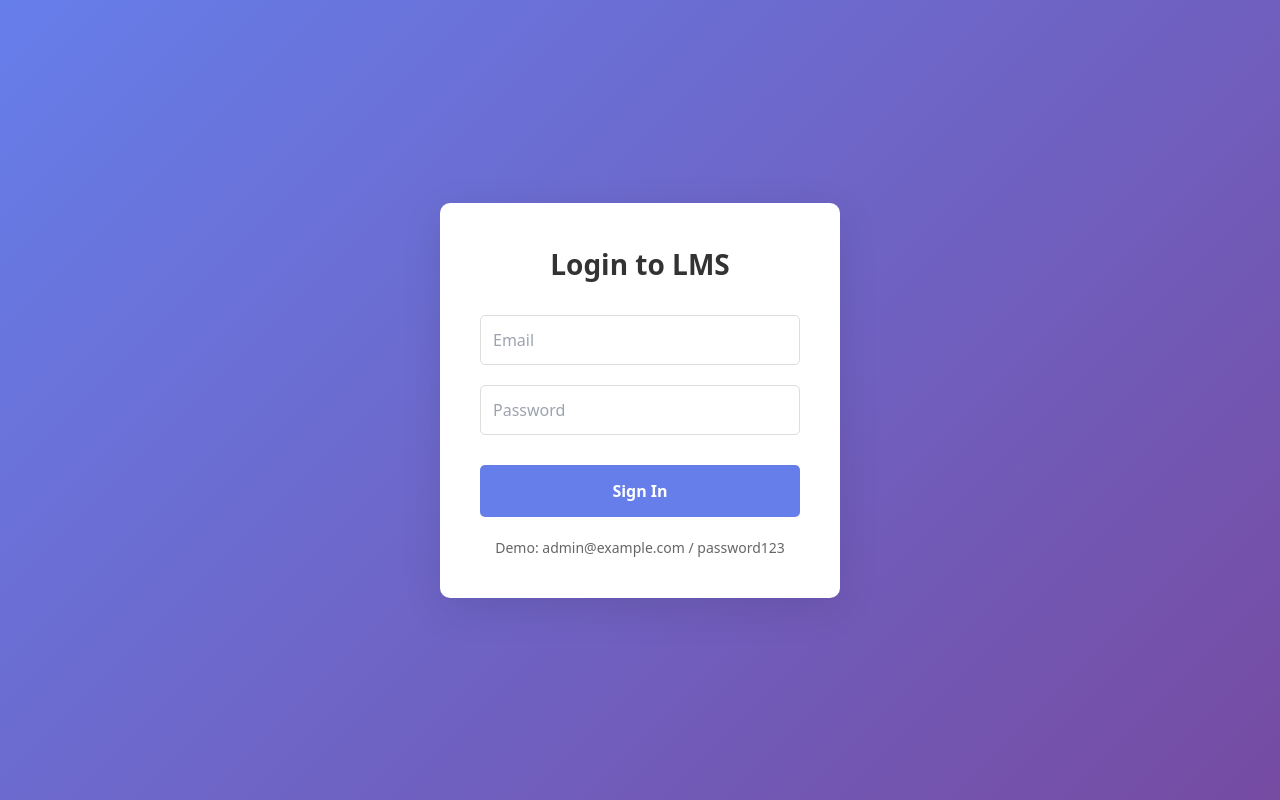
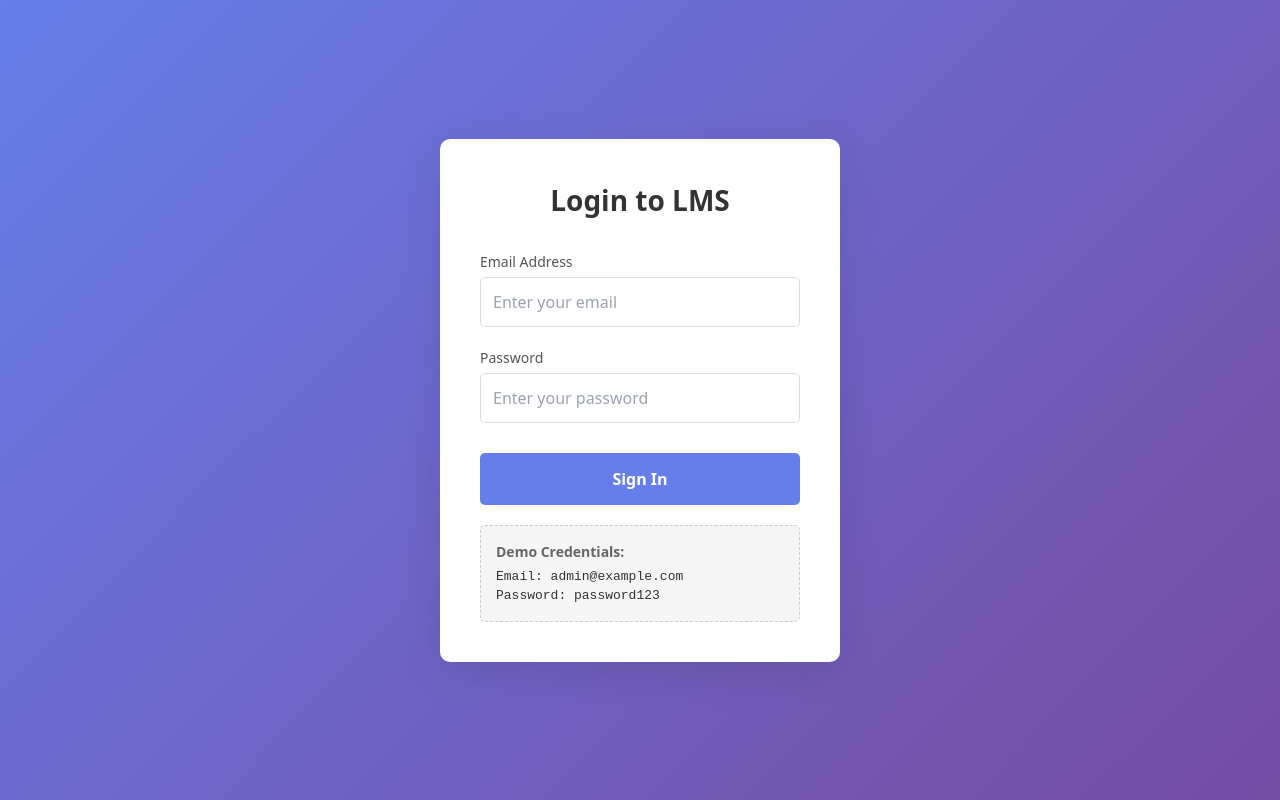
Before and after one commit to jaanu54/lms-backend, a React (Create React App) app in the folder client/: page /login in a window 1280 px wide. Built offline with nearby package versions, Linux system fonts and the light colour scheme.

Commit message:
Update Login.js

```diff
--- a/client/src/pages/Login.js
+++ b/client/src/pages/Login.js
@@ -17,23 +17,45 @@ const Login = () => {
       ...prev,
       [name]: value
     }));
+    // Clear error when user types
+    if (error) setError('');
   };
 
   const handleSubmit = async (e) => {
     e.preventDefault();
-     console.log('1. Form submitted');  // ADD THIS LINE
-  console.log('2. Email:', formData.email);  // ADD THIS LINE
-  console.log('3. Password:', formData.password);
+
+    // Validation
+    if (!formData.email || !formData.password) {
+      setError('Please enter both email and password');
+      return;
+    }
+
+    console.log('1. Form submitted');
+    console.log('2. Email:', formData.email);
+    console.log('3. Password:', formData.password);
+
     setLoading(true);
     setError('');
 
     try {
       const response = await authService.login(formData.email, formData.password);
-      console.log('Login success:', response);
-      navigate('/');
+      console.log('4. Login success:', response);
+
+      // Redirect to dashboard
+      navigate('/dashboard');
     } catch (err) {
-      setError(err.response?.data?.message || 'Login failed. Please check your credentials.');
-      console.error('Login error:', err);
+      console.error('5. Login error:', err);
+
+      // Handle different error types
+      if (err.code === 'ERR_NETWORK') {
+        setError('Network error: Cannot connect to server. Please try again.');
+      } else if (err.response?.status === 401) {
+        setError('Invalid email or password');
+      } else if (err.response?.status === 404) {
+        setError('Login service not found');
+      } else {
+        setError(err.response?.data?.message || 'Login failed. Please try again.');
+      }
     } finally {
       setLoading(false);
     }
@@ -70,11 +92,12 @@ const Login = () => {
           <div style={{
             backgroundColor: '#fee',
             color: '#c33',
-            padding: '10px',
+            padding: '12px',
             borderRadius: '5px',
             marginBottom: '20px',
             textAlign: 'center',
-            fontSize: '14px'
+            fontSize: '14px',
+            border: '1px solid #fcc'
           }}>
             {error}
           </div>
@@ -82,39 +105,63 @@ const Login = () => {
 
         <form onSubmit={handleSubmit}>
           <div style={{ marginBottom: '20px' }}>
+            <label style={{
+              display: 'block',
+              marginBottom: '5px',
+              color: '#555',
+              fontSize: '14px',
+              fontWeight: '500'
+            }}>
+              Email Address
+            </label>
             <input
               type="email"
               name="email"
               value={formData.email}
               onChange={handleChange}
-              placeholder="Email"
+              placeholder="Enter your email"
               required
+              disabled={loading}
               style={{
                 width: '100%',
                 padding: '12px',
-                border: '1px solid #ddd',
+                border: `1px solid ${error && !formData.email ? '#fcc' : '#ddd'}`,
                 borderRadius: '5px',
                 fontSize: '16px',
-                boxSizing: 'border-box'
+                boxSizing: 'border-box',
+                outline: 'none',
+                transition: 'border-color 0.3s'
               }}
             />
           </div>
 
           <div style={{ marginBottom: '30px' }}>
+            <label style={{
+              display: 'block',
+              marginBottom: '5px',
+              color: '#555',
+              fontSize: '14px',
+              fontWeight: '500'
+            }}>
+              Password
+            </label>
             <input
               type="password"
               name="password"
               value={formData.password}
               onChange={handleChange}
-              placeholder="Password"
+              placeholder="Enter your password"
               required
+              disabled={loading}
               style={{
                 width: '100%',
                 padding: '12px',
-                border: '1px solid #ddd',
+                border: `1px solid ${error && !formData.password ? '#fcc' : '#ddd'}`,
                 borderRadius: '5px',
                 fontSize: '16px',
-                boxSizing: 'border-box'
+                boxSizing: 'border-box',
+                outline: 'none',
+                transition: 'border-color 0.3s'
               }}
             />
           </div>
@@ -132,21 +179,39 @@ const Login = () => {
               fontSize: '16px',
               fontWeight: 'bold',
               cursor: loading ? 'not-allowed' : 'pointer',
-              opacity: loading ? 0.7 : 1
+              opacity: loading ? 0.7 : 1,
+              transition: 'opacity 0.3s'
             }}
           >
             {loading ? 'Signing in...' : 'Sign In'}
           </button>
         </form>
 
-        <p style={{
-          textAlign: 'center',
+        <div style={{
           marginTop: '20px',
-          color: '#666',
-          fontSize: '14px'
+          padding: '15px',
+          backgroundColor: '#f5f5f5',
+          borderRadius: '5px',
+          border: '1px dashed #ccc'
         }}>
-          Demo: admin@example.com / password123
-        </p>
+          <p style={{
+            margin: '0 0 5px 0',
+            color: '#666',
+            fontSize: '14px',
+            fontWeight: 'bold'
+          }}>
+            Demo Credentials:
+          </p>
+          <p style={{
+            margin: '0',
+            color: '#333',
+            fontSize: '13px',
+            fontFamily: 'monospace'
+          }}>
+            Email: admin@example.com<br />
+            Password: password123
+          </p>
+        </div>
       </div>
     </div>
   );
```
